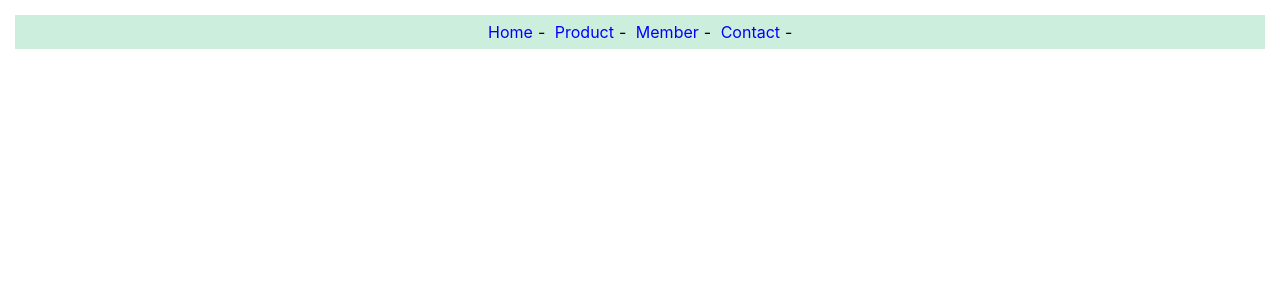
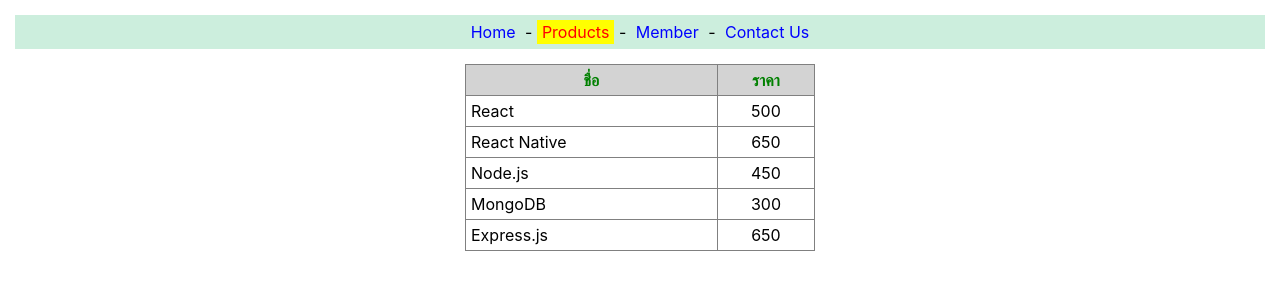
Before and after one commit to orcax7/app1, a React (Create React App) app: page /products in a window 1280 px wide. Shown: the top 300 px of the page. Built offline with nearby package versions, Linux system fonts and the light colour scheme.

Commit message:
Rounter3
Rounter3

```diff
--- a/src/App.js
+++ b/src/App.js
@@ -1,8 +1,9 @@
 import React from "react"
 import Rounter2 from "./router2"
+import Router3 from "./router3"
 
 
 
 export default function App() {
-  return <Rounter2 />
+  return <Router3/>
 }
--- /dev/null
+++ b/src/home.js
@@ -0,0 +1,13 @@
+import React from 'react'
+export default function Home() {
+    return (
+        <p style={{ textAlign: 'center' }}>
+            <h3>ยินดีต้อนรับสู่ React Store</h3>
+            รายชื่อ <a href="/products">สินค้า</a> ที่เรามีจ าหน่าย
+            <br />
+            แต่ท่านต้องเป็น <a href="/member">สมาชิก</a> จึงจะ
+            สั่งซื้อได้<br />
+            หากมีข้อสงสัย กรุณา <a href='/contact'>ติดต่อเรา</a>
+        </p>
+    )
+}
--- /dev/null
+++ b/src/member.js
@@ -0,0 +1,7 @@
+import React from 'react'
+
+export default function Member(){
+    return (
+        <div style={{textAlign:'center'}}> Member Page</div >
+ )
+ }
--- /dev/null
+++ b/src/products.js
@@ -0,0 +1,31 @@
+import React, { Component } from 'react';
+import './products.css';
+
+export default class Products extends Component {
+    data = [
+        ['React', 500],
+        ['React Native', 650],
+        ['Node.js', 450],
+        ['MongoDB', 300],
+        ['Express.js', 650]
+    ];
+
+    render() {
+        return (
+            <table border="1">
+                <tr>
+                    <th>ชื่อ</th>
+                    <th>ราคา</th>
+                </tr>
+                {this.data.map(d => {
+                    return (
+                        <tr key={d[0]}>
+                            <td>{d[0]}</td>
+                            <td>{d[1]}</td>
+                        </tr>
+                    );
+                })}
+            </table>
+        );
+    }
+}
--- a/src/router2.js
+++ b/src/router2.js
@@ -13,7 +13,7 @@
                 }}>Home</NavLink>-&nbsp;
                 <NavLink to='/product' className={({isActive})=>isActive?"active_menu":"menu"}>Product</NavLink>-&nbsp;
                 <NavLink to='/member' className={({isActive})=>isActive?"active_menu":"menu"}>Member</NavLink>-&nbsp;
-                <NavLink to='/contact' className={({isActive})=>isActive?"active_menu":"menu"}>Contact</NavLink>-&nbsp;
+                <NavLink to='/contact' className={({isActive})=>isActive?"active_menu":"menu"}>Contact Us</NavLink>-&nbsp;
             </nav>
         </BrowserRouter>
     )
--- /dev/null
+++ b/src/router3.js
@@ -0,0 +1,38 @@
+import { BrowserRouter, NavLink, Route, Routes } from "react-router-dom"
+import React from "react"
+import "./navlink.css"
+import Products from "./products"
+import Home from "./home"
+import Member from "./member"
+
+export default function Router3() {
+    return (
+        <BrowserRouter>
+            <nav className="nav">
+                <NavLink to='/' className={({ isActive }) => isActive ?
+                    "active_menu" : "menu"} style={({ isActive }) => {
+                        return {
+                            fontWeight: isActive ? "bold" : ""
+                        };
+                    }}>Home</NavLink> -&nbsp;
+                <NavLink to='/products' className={({ isActive }) =>
+                    isActive ? "active_menu" : "menu"}>
+                    Products</NavLink> -&nbsp;
+                <NavLink to='/member' className={({ isActive }) =>
+                    isActive ? "active_menu" : "menu"}>
+                    Member</NavLink> -&nbsp;
+                <NavLink to='/contact' className={({ isActive }) =>
+                    isActive ? "active_menu" : "menu"}>
+                    Contact Us</NavLink>
+            </nav>
+            <Routes style={{ margin: '20px' }}>
+                    <Route path="/" element={<Home />} />
+                    <Route path="/products" Component={Products} />
+                    <Route path="/member" Component={Member} />
+                    <Route path="/home" element={<div style={{ textAlign: 'center' }}>Contact Page</div>} />
+                    <Route path="/*" element={<div style={{textAlign: 'center'}}>Error 404 Not Found</div>} />
+
+                </Routes>
+        </BrowserRouter>
+    )
+}
```
